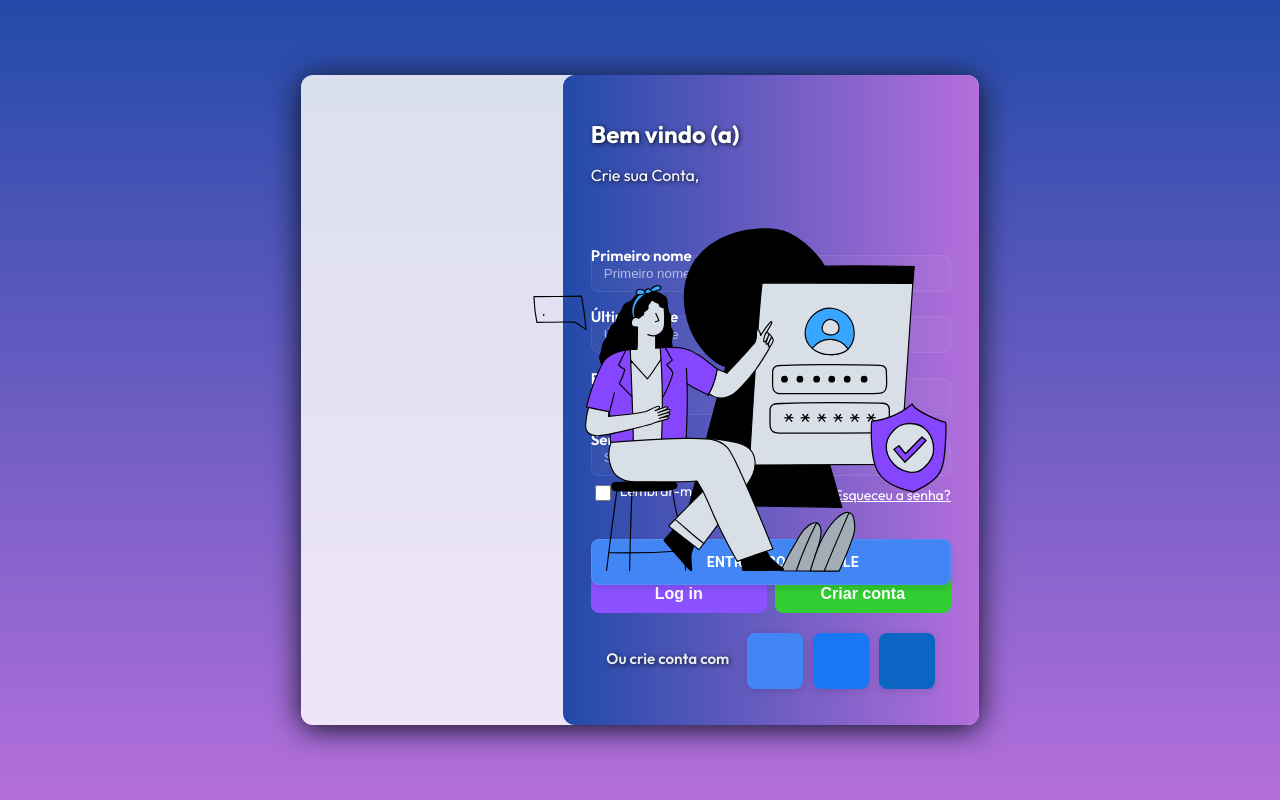
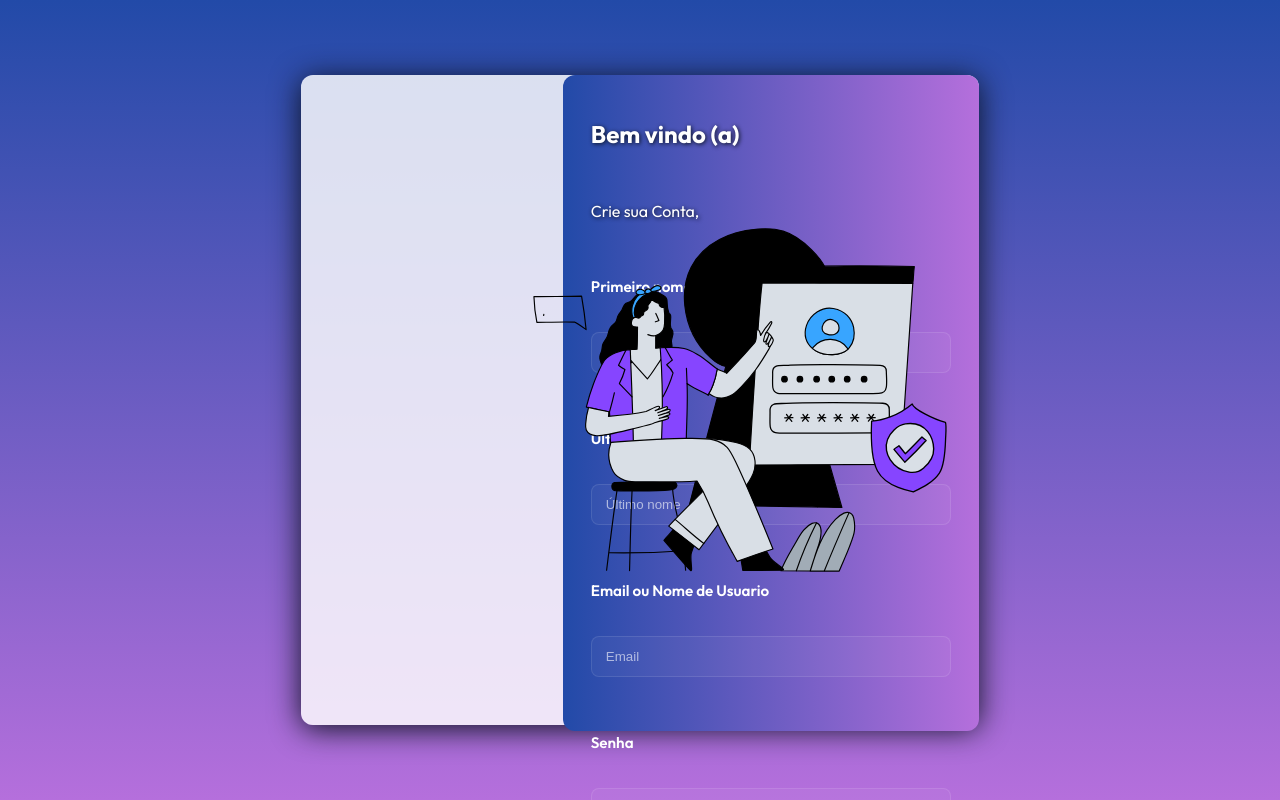
Before and after one commit to jhonherikgc/Login-Page, a React (Vite) app: page /create-account in a window 1280 px wide. Built offline with nearby package versions, Linux system fonts and the light colour scheme; some icons are missing.

Commit message:
:zap: perf and new features

```diff
--- a/src/styles/createAccount.css
+++ b/src/styles/createAccount.css
@@ -59,7 +59,8 @@ html, body, #root {
 .password-form {
   font-family: 'Outfit', sans-serif;
   color: #fff;
-  margin-bottom: -40px;
+  /* espaçamento consistente: rótulo mais próximo do input */
+  margin: 10px 0 6px;
   font-size: 0.95rem;
   font-weight: 600;
 }
@@ -71,7 +72,7 @@ html, body, #root {
   text-shadow: #0b1220 1px 1px 4px;
   font-size: 1.5rem;
   color: #fff;
-  margin-bottom: -30px;
+  margin-bottom: 6px; /* remover margem negativa para não sobrepor inputs */
 }
 
 .signUp-subtitle {
@@ -94,11 +95,11 @@ html, body, #root {
 .lastName-input,
 .create-email-input,
 .create-password-input {
-  background: rgba(255,255,255,0.03);
-  border: 1px solid rgba(255,255,255,0.08);
-  margin-bottom: -30px;
+  background: rgba(255,255,255,0.04); /* ligeiramente mais visível */
+  border: 1px solid rgba(255,255,255,0.10);
+  margin-bottom: 16px; /* aumenta espaço entre inputs */
   color: #fff;
-  padding: 10px 12px;
+  padding: 12px 14px; /* padding maior para melhor usabilidade */
   border-radius: 8px;
   outline: none;
   width: 100%;
@@ -113,27 +114,31 @@ html, body, #root {
 }
 
 /* buttons row */
-.button-row {
+.create-button-row {
+
   display: flex;
   gap: 8px;
   justify-content: space-between;
 }
 
 /* action buttons */
-.login-button,
+.create-login-button,
 .create-account-button {
+  margin-top: 20px;
+  font-family: 'Outfit', sans-serif;
   text-align: center;
   text-decoration: none;
   flex: 1;
-  padding: 10px 14px;
+  padding: 12px 16px;    /* mesmo padding consistente */
   border-radius: 8px;
   border: none;
   cursor: pointer;
   color: #fff;
-  font-weight: 600;
+  font-weight: 700;
+  font-size: 1rem;       /* mesmo tamanho aplicado aqui */
 }
 
-.login-button {
+.create-login-button {
   background-color: #8c52ff;
 }
 
@@ -167,29 +172,32 @@ html, body, #root {
 /* novo: row que posiciona os itens de ação */
 .create-actions-row {
   display: flex;
-  justify-content: space-between; /* remember-me à esquerda, forgot-password à direita */
+  justify-content: space-between;
   align-items: center;
   width: 100%;
-  gap: 12px;
+  gap: 8px; /* reduzido para aproximar os itens */
   box-sizing: border-box;
   margin-top: 6px;
 }
 
-/* mantém estilo dos itens (pode sobrescrever regras antigas se necessário) */
-.actions-row .remember-me {
+/* ajusta espaçamento interno do checkbox + label */
+.create-actions-row .rememberMe {
   display: flex;
   align-items: center;
-  gap: 8px;
+  gap: 8px; /* espaço entre checkbox e texto */
+  margin: 0; /* remove margens indesejadas */
   font-size: 0.875rem;
-  color: #fff;
   pointer-events: auto;
 }
 
+/* alinha e aproxima o link "Já tem conta?" */
 .create-actions-row .forgot-password {
-  color: #fff;
+  margin: 0;
+  padding: 0;
+  align-self: center;
+  font-size: 0.875rem;
   text-decoration: underline;
   cursor: pointer;
-  font-size: 0.875rem;
   pointer-events: auto;
 }
 
@@ -277,20 +285,21 @@ html, body, #root {
   box-sizing: border-box;
 }
 
-.social-login-text {
+.create-social-login-text {
+  font-family: 'Outfit', sans-serif;
   color: rgba(255,255,255,0.9);
   font-size: 0.95rem;
   margin-right: 6px;
 }
 
-.social-icons {
+.create-social-icons {
   display: flex;
   gap: 10px;
   align-items: center;
 }
 
 /* icon buttons */
-.social-icon {
+.create-social-icon {
   cursor: pointer;
   color: #fff;
   width: 40px;
```
